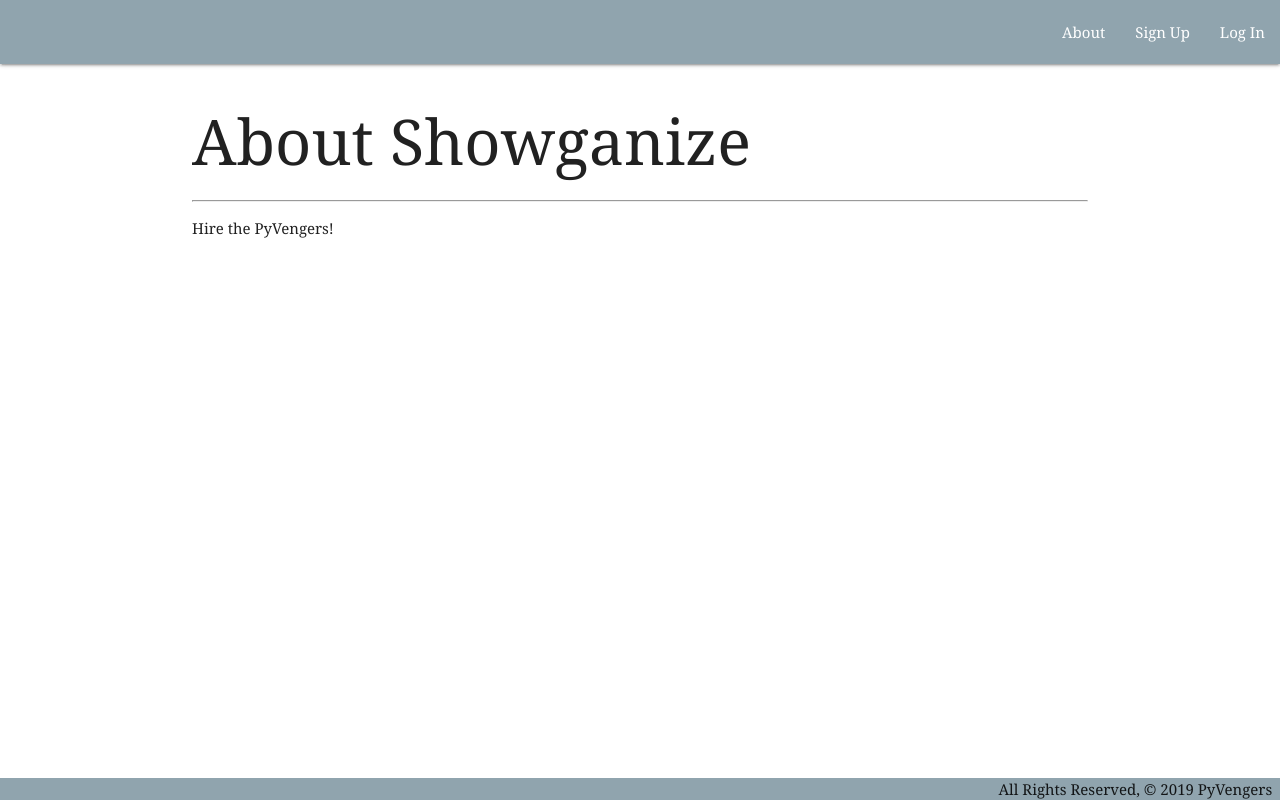
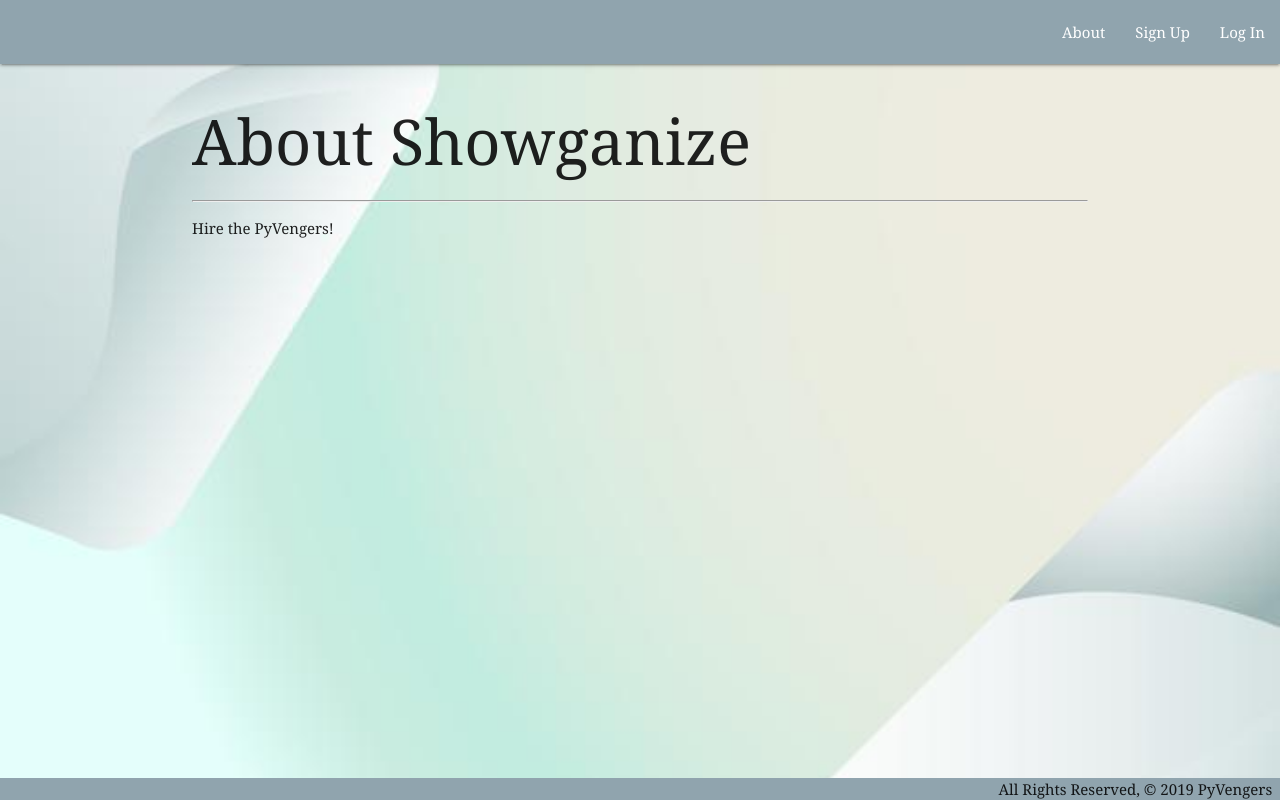
Before and after one commit to rmscampos/pyvengersunit3, a Django app: page /about/ in a window 1280 px wide. Run offline with Django 3.2, Linux system fonts and the light colour scheme.

Commit message:
added background

```diff
--- a/main_app/static/css/style.css
+++ b/main_app/static/css/style.css
@@ -1,5 +1,5 @@
 body {
-    /* background-image: url(./img/concert_club_view.jpg); */
+    background-image: url(./img/background-img3.jpg);
     background-size: cover;
     background-repeat: no-repeat;
     margin: 0;
```
Also changed, not shown: main_app/static/css/img/background-img3.jpg (added).
